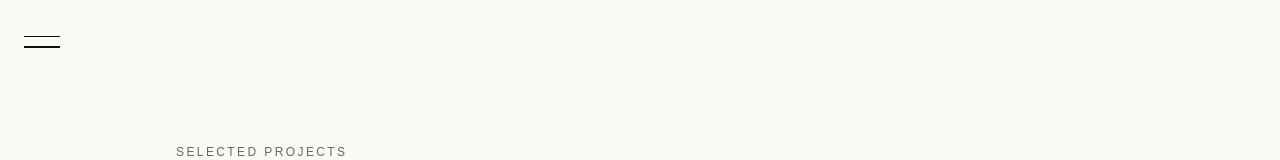
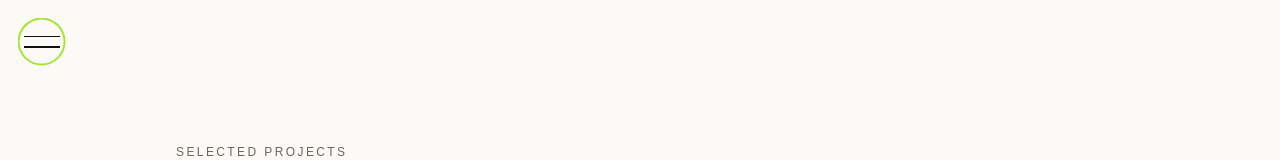
Before and after one commit to Silverscrypt/silverscrypt-portfolio, a Next.js app: page /work in a window 1280 px wide. Shown: the top 160 px of the page. Built offline with nearby package versions, Linux system fonts and the light colour scheme; a web font is replaced by a local one.

Commit message:
visual additions to nav menu

```diff
--- a/app/globals.css
+++ b/app/globals.css
@@ -728,6 +728,40 @@
     @apply text-menu-foreground;
   }
 
+  /* Thin green ring with a transparent center: a brand disc clipped to the
+     area between an outer circle (r 24) and an inner hole (r 22), using the
+     even-odd rule. Coordinates assume the 48px (size-12) toggle. Fades out
+     once the menu is open, leaving the X on the dark panel. */
+  .menu-toggle::before {
+    @apply absolute inset-0 -z-10 bg-brand content-[''];
+    clip-path: path(
+      evenodd,
+      "M 24 0 A 24 24 0 1 1 24 48 A 24 24 0 1 1 24 0 Z M 24 2 A 22 22 0 1 1 24 46 A 22 22 0 1 1 24 2 Z"
+    );
+    /* Closing: start as the wipe's slow tail settles, then fade back in. */
+    transition:
+      opacity 0.6s ease 0.8s,
+      clip-path 0.45s var(--ease);
+  }
+
+  .menu-toggle[data-open="true"]::before {
+    @apply opacity-0;
+    transition:
+      opacity 0.2s ease,
+      clip-path 0.45s var(--ease); /* opening: hide at once */
+  }
+
+  /* Hover: the hole shrinks to nothing, so the ring closes in to the center
+     and fills the circle green. The bars stay put and stay black. */
+  @media (hover: hover) {
+    .menu-toggle[data-open="false"]:hover::before {
+      clip-path: path(
+        evenodd,
+        "M 24 0 A 24 24 0 1 1 24 48 A 24 24 0 1 1 24 0 Z M 24 24 A 0 0 0 1 1 24 24 A 0 0 0 1 1 24 24 Z"
+      );
+    }
+  }
+
   .menu-bars {
     @apply relative block h-3 w-9;
   }
@@ -753,12 +787,6 @@
 
   .menu-toggle[data-open="true"] .menu-bars span:last-child {
     transform: translateY(-5.25px) rotate(-45deg);
-  }
-
-  @media (hover: hover) {
-    .menu-toggle[data-open="false"]:hover .menu-bars span:last-child {
-      @apply bg-brand;
-    }
   }
 
   /* ---------- Full-screen menu ---------- */
@@ -1012,6 +1040,16 @@
     transition-delay: 0s;
   }
 
+  /* Disc snaps back only after the panel has faded out. */
+  .menu-toggle::before {
+    /* Gentle fade once the panel is gone; no grow, and an instant hover fill. */
+    transition: opacity 0.3s ease 0.15s;
+  }
+
+  .menu-toggle[data-open="true"]::before {
+    transition: none;
+  }
+
   .menu-item,
   .menu[data-open="true"] .menu-item {
     opacity: 1;
```
